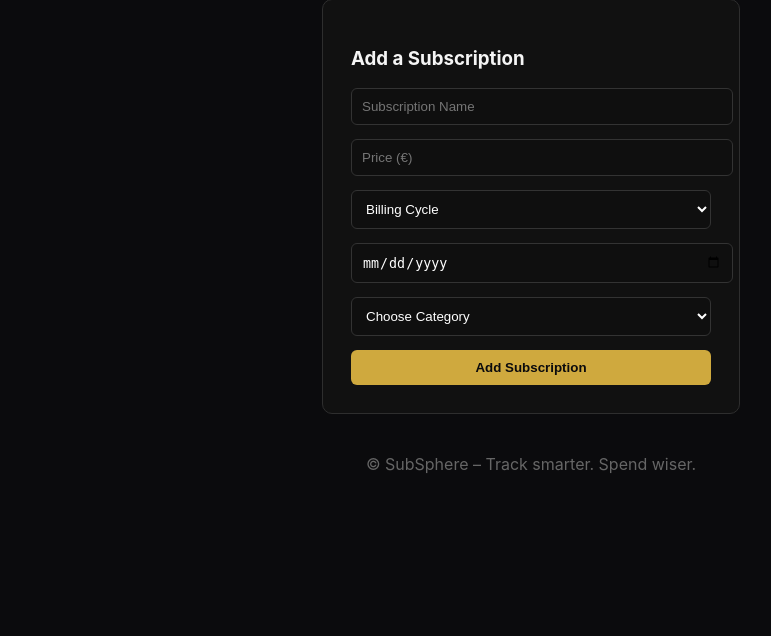
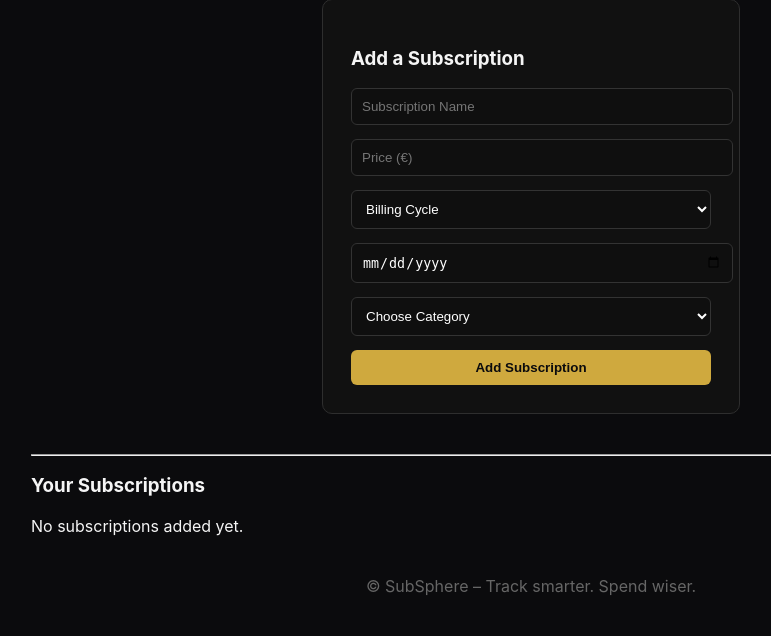
Before and after one commit to ilyassuelen/SubSphere, a Flask app: page /subscriptions in a window 1280 px wide. Shown: the part 178-814 px from the top of the page, without its empty margins (109-880 px from the left). Before the commit the page ends 651 px from the top, so only its background shows below. Run offline with Flask 3, Linux system fonts and the light colour scheme; the visitor is signed in with stand-in values (Sample User, id 1).

Commit message:
Add subscription management with database storage and listing

```diff
--- a/app.py
+++ b/app.py
@@ -88,10 +88,11 @@ def subscriptions():
         data_manager.add_subscription(
             name, price, billing_cycle, next_payment_date, category, user_id
         )
-
         return redirect(url_for('subscriptions'))
 
-    return render_template('subscriptions.html')
+    user_id = session['user_id']
+    subs = data_manager.get_subscriptions_by_user(user_id)
+    return render_template('subscriptions.html', subs=subs)
 
 
 if __name__ == "__main__":
--- a/data_manager.py
+++ b/data_manager.py
@@ -24,3 +24,6 @@ class DataManager:
         db.session.add(new_subscription)
         db.session.commit()
         return new_subscription
+
+    def get_subscriptions_by_user(self, user_id):
+        return Subscription.query.filter_by(user_id=user_id).all()
--- a/templates/subscriptions.html
+++ b/templates/subscriptions.html
@@ -10,9 +10,8 @@
         <p class="form-error">{{ error }}</p>
     {% endif %}
 
-    <form action="{{ url_for('add_subscription') }}" method="post">
+    <form action="{{ url_for('subscriptions') }}" method="post">
         <input type="text" name="name" placeholder="Subscription Name" required class="input-field">
-
         <input type="number" step="0.01" name="price" placeholder="Price (€)" required class="input-field">
 
         <select name="billing_cycle" required class="input-field">
@@ -37,4 +36,25 @@
     </form>
 </div>
 
+
+<hr class="sep">
+
+<h3 class="section-title">Your Subscriptions</h3>
+
+{% if subs %}
+<ul class="sub-list">
+    {% for sub in subs %}
+        <li class="sub-item">
+            <strong>{{ sub.name }}</strong> – €{{ "%.2f"|format(sub.price) }}/{{ sub.billing_cycle }}
+            <span class="sub-meta">
+                Next: {{ sub.next_payment_date }}
+                | Category: {{ sub.category }}
+            </span>
+        </li>
+    {% endfor %}
+</ul>
+{% else %}
+<p>No subscriptions added yet.</p>
+{% endif %}
+
 {% endblock %}
```
Also changed, not shown: templates/dashboard.html (+7 -0 lines).
